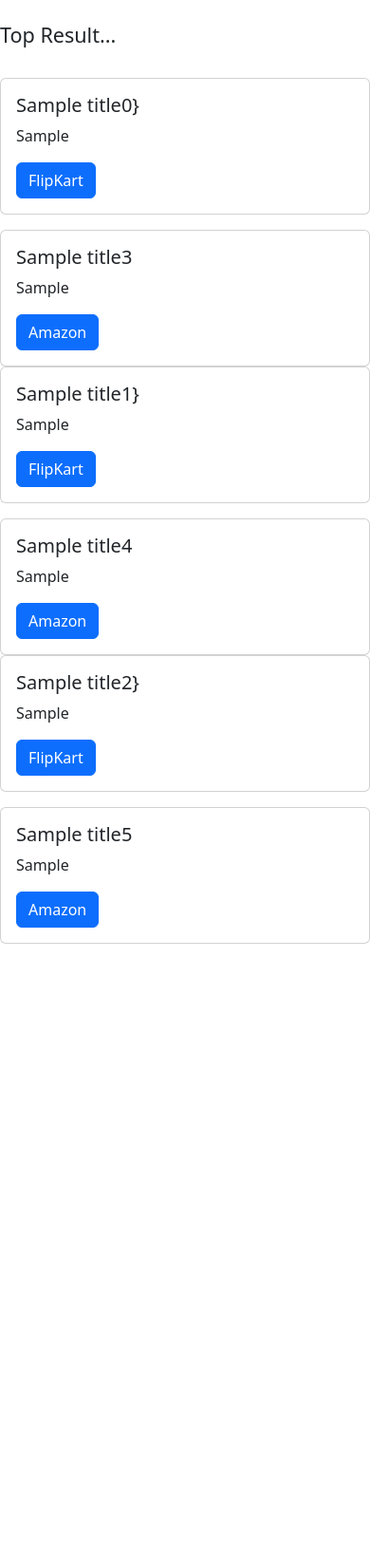
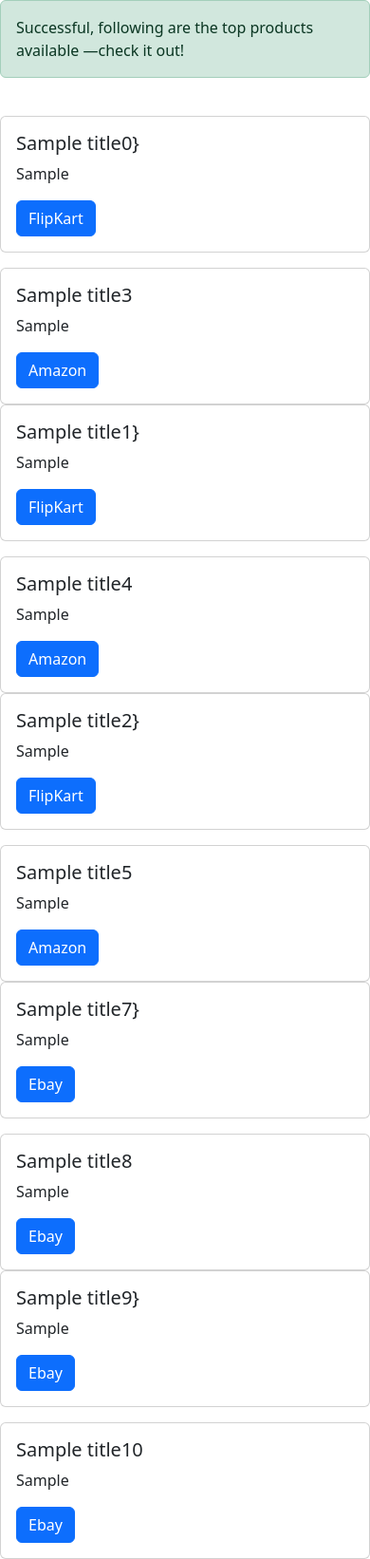
Before and after one commit to irfan-md-01/ShopSmart, a Django app: template shopsmart/template/search.html in a window 390 px wide. Shown: the part 94-1736 px from the top of the page at 95% size. Before the commit the page ends 1088 px from the top, so only its background shows below. Run offline with Django 3.2, Linux system fonts and the light colour scheme; the template is opened without the code that fills it: most values are stand-ins (such as "Sample title", 1, 10 or a date in 2020).

Commit message:
added Ebay products

```diff
--- a/shopsmart/template/basic.html
+++ b/shopsmart/template/basic.html
@@ -2,7 +2,7 @@
 <html lang="en">
   <head>
     <meta charset="utf-8">
-    <meta name="viewport" content="width=device-width, initial-scale=1">
+<!--    <meta name="viewport" content="width=device-width, initial-scale=1">-->
     <title>{% block title %} {% endblock %}</title>
     <link href="https://cdn.jsdelivr.net/npm/bootstrap@5.3.3/dist/css/bootstrap.min.css" rel="stylesheet" integrity="sha384-QWTKZyjpPEjISv5WaRU9OFeRpok6YctnYmDr5pNlyT2bRjXh0JMhjY6hW+ALEwIH" crossorigin="anonymous">
   </head>
@@ -11,7 +11,7 @@
   <div class="container-fluid">
     <a class="navbar-brand " href="/" >ShopSmart</a>
     <form class="d-flex" role="search" action='/search' method='post'> {% csrf_token %}
-      <input class="form-control me-2" type="search"  name='txt' placeholder="Search" aria-label="Search">
+      <input class="form-control me-2" type="search"  name='search' placeholder="Search" aria-label="Search">
       <button class="btn btn-outline-success" type="submit">Search</button>
     </form>
   </div>
--- a/shopsmart/template/search.html
+++ b/shopsmart/template/search.html
@@ -1,6 +1,10 @@
 {% extends 'basic.html' %}
 {% block title %} Search Smart{% endblock %}
-{% block body %} <br> <h4>Top Result...</h4>
+{% block body %}
+<div class="alert alert-success" role="alert">
+  Successful, following are the top products available —check it out!
+</div>
+
 <br>
 
 <!--1-->
@@ -69,9 +73,49 @@
   </div>
 </div>
 
+<!--4-->
+<div class="row">
+  <div class="col-sm-6 ml-3 mb-3 mb-sm-3">
+    <div class="card">
+      <div class="card-body">
+        <h5 class="card-title">{{title7}}}</h5>
+        <p class="card-text">{{price7 }}</p>
+        <a href="{{url7}}" class="btn btn-primary">Ebay</a>
+      </div>
+    </div>
+  </div>
+  <div class="col-sm-6">
+    <div class="card">
+      <div class="card-body">
+        <h5 class="card-title">{{title8}}</h5>
+        <p class="card-text">{{price8 }}</p>
+        <a href="{{url7}}" class="btn btn-primary">Ebay</a>
+      </div>
+    </div>
+  </div>
+</div>
 
-
-
+<!--5-->
+<div class="row">
+  <div class="col-sm-6 ml-3 mb-3 mb-sm-3">
+    <div class="card">
+      <div class="card-body">
+        <h5 class="card-title">{{title9}}}</h5>
+        <p class="card-text">{{price9 }}</p>
+        <a href="{{url9}}" class="btn btn-primary">Ebay</a>
+      </div>
+    </div>
+  </div>
+  <div class="col-sm-6">
+    <div class="card">
+      <div class="card-body">
+        <h5 class="card-title">{{title10}}</h5>
+        <p class="card-text">{{price10 }}</p>
+        <a href="{{url10}}" class="btn btn-primary">Ebay</a>
+      </div>
+    </div>
+  </div>
+</div>
 
 <!--<a href="{{url0}}">-->
 <!--<h3> {{ title0 }}</h3>-->
```
Also changed, not shown: shopsmart/shopsmart/views.py (+32 -0 lines).
